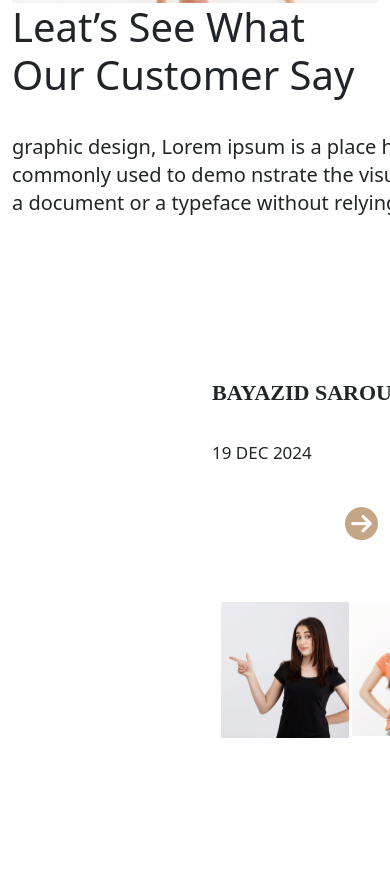
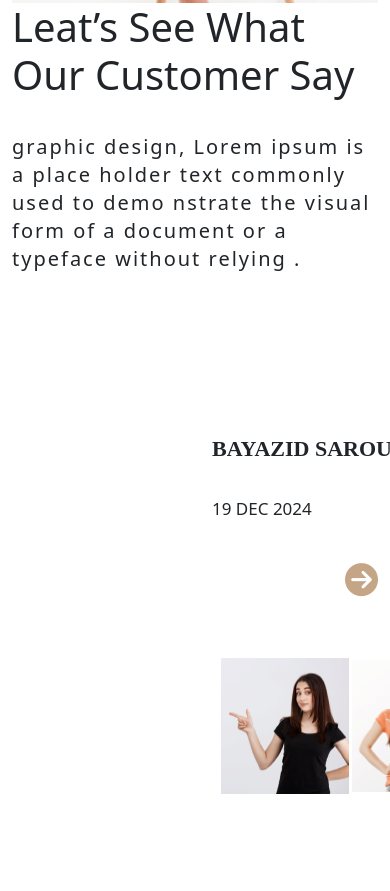
Before and after one commit to bayazidsarour/furniturewebsite, a plain HTML site: page index.html in a window 390 px wide. Shown: the part 7628-8519 px from the top of the page. Drawn offline with nearby package versions, Linux system fonts and the light colour scheme; some icons are missing; a web font is replaced by a local one.

Commit message:
responsive updatd

```diff
--- a/responsive.css
+++ b/responsive.css
@@ -181,7 +181,14 @@
     line-height: auto;
     margin-bottom: 34px;
 }
-
+.customer_say .right_side p {
+    width: 100%;
+    margin-bottom: 163px;
+    font-size: 20px;
+    line-height: 28px;
+    font-weight: 400;
+    letter-spacing: 2px;
+}
 
 
 
```
